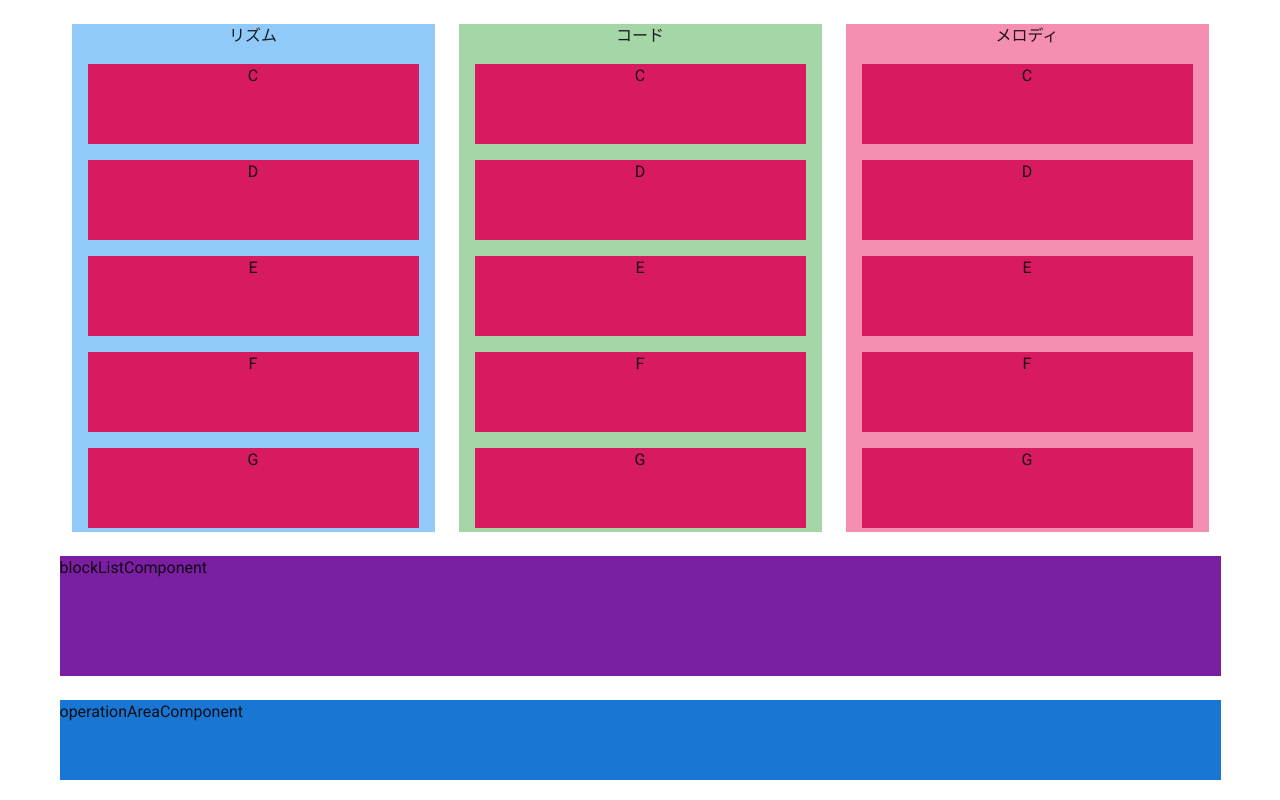
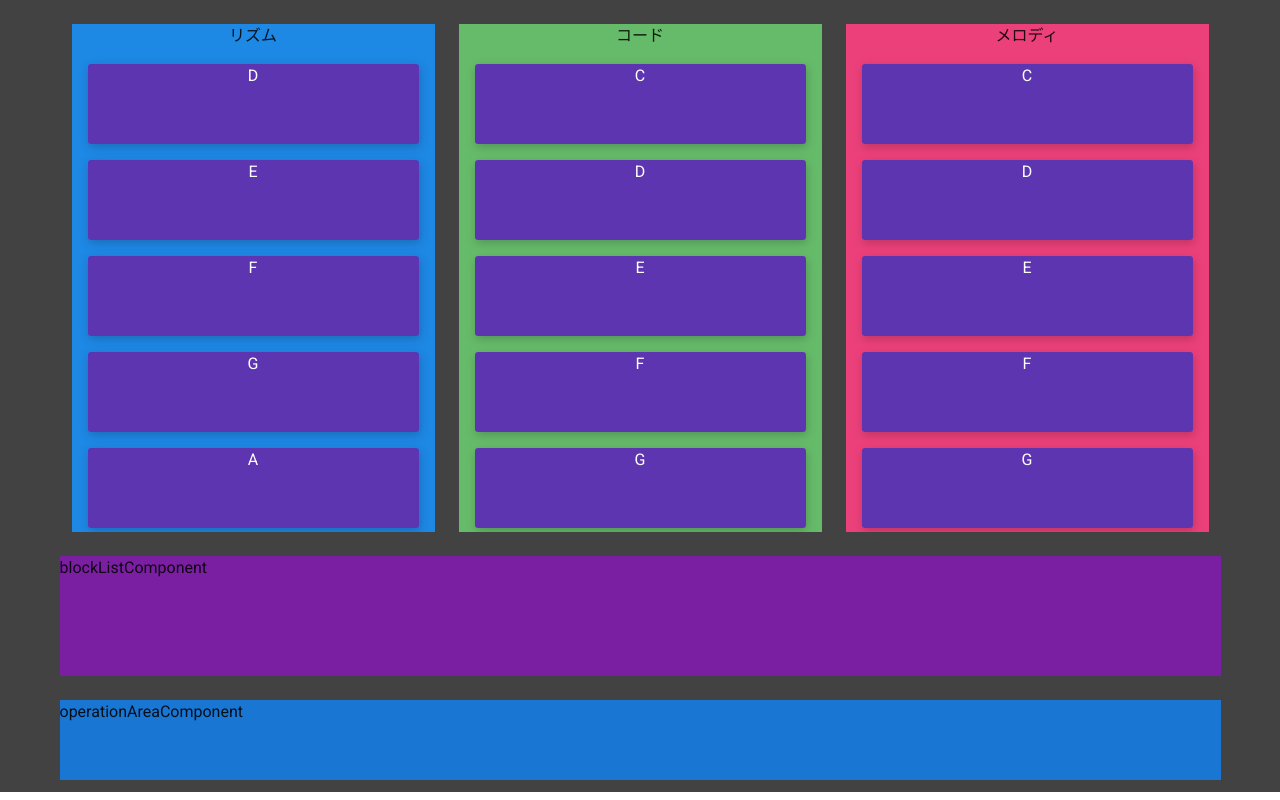
Before and after one commit to cojt-12th-music/create-music-web, a Nuxt app: page / in a window 1280 px wide. Built offline with nearby package versions, Linux system fonts and the light colour scheme.

Commit message:
add: 色の調整

```diff
--- a/components/block.vue
+++ b/components/block.vue
@@ -17,6 +17,12 @@ export default {
 
 <style lang="scss" scoped>
 div#component-frame {
-  background-color: #d81b60;
+  background-color: #5e35b1;
+  color: white;
+  border-radius: 0.2rem;
+  -webkit-filter: drop-shadow(1px 3px 5px rgba(0, 0, 0, 0.2));
+  -moz-filter: drop-shadow(1px 3px 5px rgba(0, 0, 0, 0.2));
+  -ms-filter: drop-shadow(1px 3px 5px rgba(0, 0, 0, 0.2));
+  filter: drop-shadow(1px 3px 5px rgba(0, 0, 0, 0.2));
 }
 </style>
--- a/components/musicalScore.vue
+++ b/components/musicalScore.vue
@@ -3,7 +3,7 @@
     <v-container>
       <v-row>
         <v-col cols="4">
-          <ul id="rhythm" class="blue lighten-3">
+          <ul id="rhythm" class="blue darken-1">
             <li>リズム</li>
             <li>
               <draggable element="ul" class="draggable">
@@ -15,7 +15,7 @@
           </ul>
         </v-col>
         <v-col cols="4">
-          <ul id="code" class="green lighten-3">
+          <ul id="code" class="green lighten-1">
             <li>コード</li>
             <li>
               <draggable element="ul" class="draggable">
@@ -27,7 +27,7 @@
           </ul>
         </v-col>
         <v-col cols="4">
-          <ul id="melody" class="pink lighten-3">
+          <ul id="melody" class="pink lighten-1">
             <li>メロディ</li>
             <li>
               <draggable element="ul" class="draggable">
@@ -53,7 +53,7 @@ export default {
   },
   data() {
     return {
-      rhythmBlocks: ['C', 'D', 'E', 'F', 'G', 'A', 'B'],
+      rhythmBlocks: ['D', 'E', 'F', 'G', 'A', 'B', 'A'],
       codeBlocks: ['C', 'D', 'E', 'F', 'G', 'A', 'B'],
       melodyBlocks: ['C', 'D', 'E', 'F', 'G', 'A', 'B']
     }
@@ -64,7 +64,6 @@ export default {
 <style lang="scss" scoped>
 div#component-frame {
   height: 100%;
-  overflow: scroll;
 }
 
 ul {
@@ -76,7 +75,6 @@ ul.draggable {
   li {
     margin: 1rem;
     display: block;
-    background: #c0c0c0;
     height: 5rem;
   }
 }
--- a/pages/index.vue
+++ b/pages/index.vue
@@ -1,5 +1,5 @@
 <template>
-  <div>
+  <div id="component-frame">
     <v-container>
       <div id="musical-score-wrapper">
         <musical-score />
@@ -31,9 +31,13 @@ export default {
 </script>
 
 <style lang="scss" scoped>
+#component-frame {
+  background-color: #424242;
+}
 #musical-score-wrapper {
   height: 65vh;
   margin-bottom: 3vh;
+  overflow: scroll;
 }
 #block-list-wrapper {
   height: 15vh;
```
